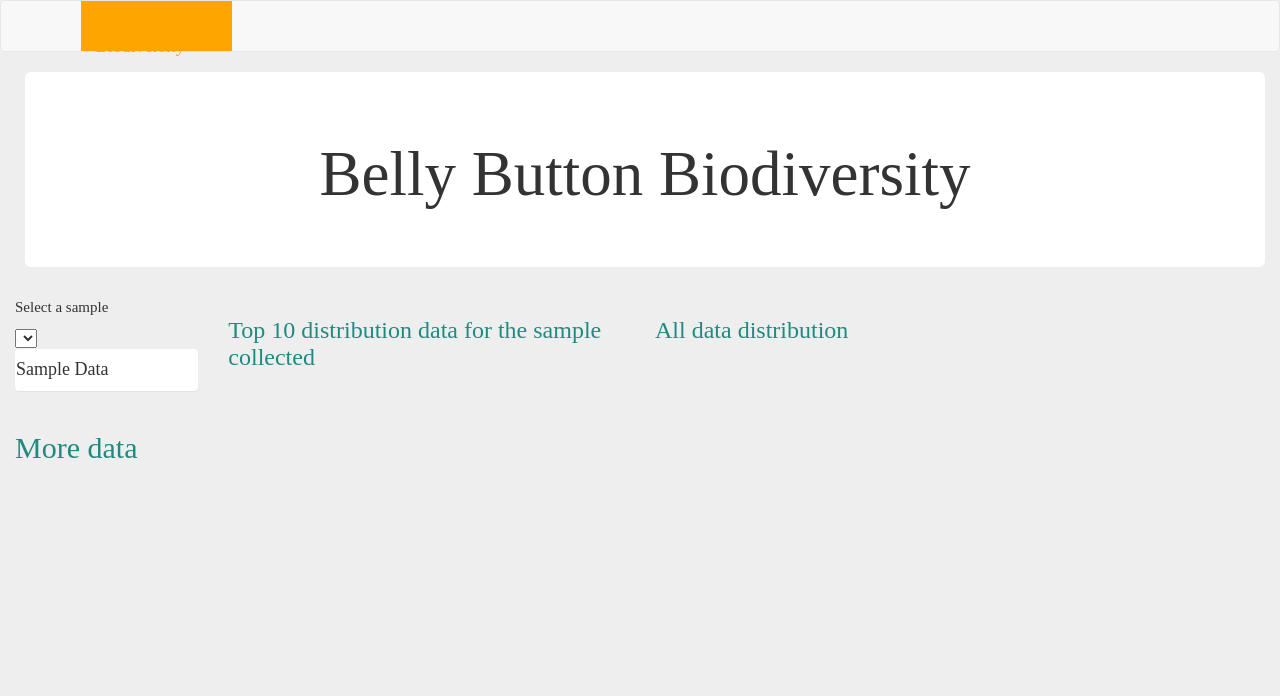
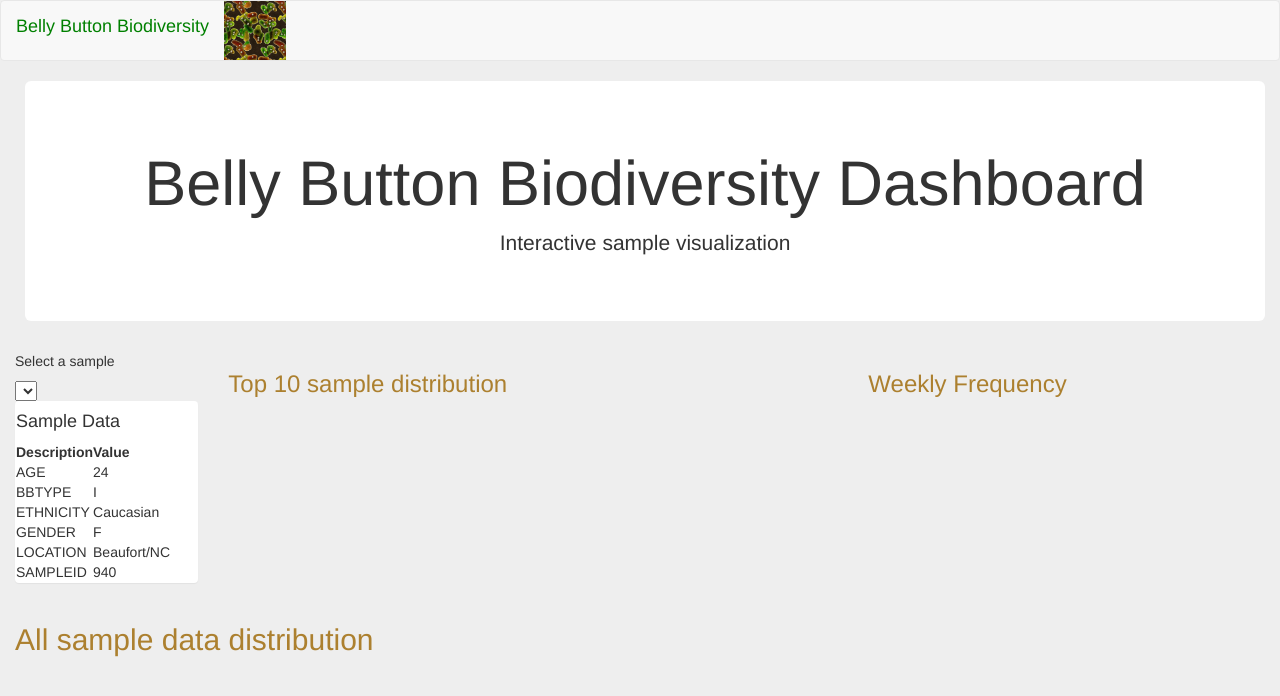
Before and after one commit to gvo34/Belly, a Flask app: page / in a window 1280 px wide. Shown: the top 696 px of the page. Run offline with Flask 2, Linux system fonts and the light colour scheme; lists and menus that the app fills with data are empty; some libraries are stand-ins or nearby versions.

Commit message:
update dial for gauge

```diff
--- a/app.py
+++ b/app.py
@@ -33,7 +33,7 @@ session = Session(engine)
 # Flask Setup
 #################################################
 app = Flask(__name__)
-
+BB_SAMPLE = 'BB_940'  ## Initial value at load up time
 
 # Query the database and send the jsonified results
 
@@ -123,7 +123,9 @@ def metadata(sample):
         'LOCATION':results[0][4],
         'SAMPLEID':int(sampleid)
     }
-    return jsonify(metadata)
+
+    print(metadata)
+    return metadata
 
 @app.route('/wfreq/<sample>')
 def weekly(sample):
@@ -207,7 +209,9 @@ def samples(sample):
 
 @app.route('/')
 def home():
-    return render_template("index.html")
+    sample_data = metadata(BB_SAMPLE)
+    weekly_freq = weekly(BB_SAMPLE)
+    return render_template("index.html", sample_data=sample_data, weekly_freq=weekly_freq)
 
 
 
--- a/templates/styles.css
+++ b/static/css/styles.css
@@ -3,7 +3,7 @@
     background-color:red !important;
     color:whitesmoke !important;
 }
-*/
+
 
 .navbar{
     margin-bottom: 20px !important;
@@ -13,21 +13,21 @@
     background-color:orange;
     margin-left:30% !important;
 }
-
+*/
 
 body{
-    font-family: 'Times New Roman', Times, serif !important;
     background-color: #eee;
 }
 
 img{
-    max-width: 100%;
-    max-height:100%
+    max-width: 5%;
+    max-height:5%
 }
-
+/*
 p{
     font-size:15px !important;
 }
+*/
 .panel-heading{
     height:10px !important;
     padding:0;
@@ -35,11 +35,11 @@ p{
 }
 
 h3{
-    color:rgb(30, 139, 129);
+    color:rgba(163, 113, 20, 0.877);
 }
 
 h2{
-    color:rgb(30, 139, 129);
+    color:rgba(163, 113, 20, 0.877);
 }
 
 .jumbotron{
--- a/static/js/plotly.js
+++ b/static/js/plotly.js
@@ -4,10 +4,40 @@
  *
  */
 
+function gauge(frequency){
 
-function drawgauge(frequency){
-    // Enter a speed between 0 and 180
-var level = frequency;
+// display as a level between 0 and 180
+switch(frequency){
+    case 0:
+        level = 0;
+        break;
+    case 1:
+        level = 25;
+        break;
+    case 2:
+        level = 45;
+        break;
+    case 3:
+        level = 60;
+        break;
+    case 4:
+        level = 85;
+        break;
+    case 5:
+        level = 100;
+        break;
+    case 6:
+        level = 115;
+        break;
+    case 7:
+        level = 140;
+        break;
+    case 8:
+        level = 170;
+        break;
+    default:
+        level = 180;
+}
 
 // Trig to calc meter point
 var degrees = 180 - level,
@@ -28,23 +58,23 @@ var data = [{ type: 'scatter',
    x: [0], y:[0],
     marker: {size: 28, color:'850000'},
     showlegend: false,
-    name: 'Weekly Frequency',
-    text: level,
+    name: 'frequency',
+    text: frequency,
     hoverinfo: 'text+name'},
-  { values: [50/9, 50/9, 50/9, 50/9, 50/9, 50/9, 50/9, 50/9, 50/9,50],
+  { values: [50/9,50/9, 50/9, 50/9, 50/9, 50/9, 50/9, 50/9,50/9,50],
   rotation: 90,
-  text: ['9-8', '8-7', '7-6', '6-5',
-            '5-4', '4-3', '3-2','2-1','1-0'],
+  text: ['8-9', '7-8', '6-7', '5-6', '4-5', '3-4',
+            '2-3', '1-2', '0-1',''],
   textinfo: 'text',
   textposition:'inside',
   marker: {colors:['rgba(14, 127, 0, .5)', 'rgba(110, 154, 22, .5)',
                          'rgba(170, 202, 42, .5)', 'rgba(202, 209, 95, .5)',
-                         'rgba(210, 206, 145, .5)', 'rgba(220, 226, 202, .5)',
-                         'rgba(230, 216, 145, .5)', 'rgba(240, 226, 202, .5)',
-                         'rgba(248, 226, 202, .5)',
-                         'rgba(255, 255, 255, 0)'],
-                        },
-  labels: ['9-8', '8-7', '7-6', '6-5', '5-4', '4-3', '3-2', '2-1', '1-0'],
+                         'rgba(205, 202, 42, .5)', 'rgba(210, 209, 95, .5)',
+                         'rgba(210, 206, 145, .5)', 'rgba(232, 226, 202, .5)',
+                         'rgba(240, 216, 145, .5)',
+                         'rgba(255, 255, 255, 0)']},
+  labels: ['8-9', '7-8', '6-7', '5-6', '4-5', '3-4',
+  '2-3', '1-2', '0-1',''],
   hoverinfo: 'label',
   hole: .5,
   type: 'pie',
@@ -60,7 +90,7 @@ var layout = {
         color: '850000'
       }
     }],
-  title: '<b>Gauge</b> <br> Frequency 0-9',
+  title: 'Weekly frequency 0-9',
   xaxis: {zeroline:false, showticklabels:false,
              showgrid: false, range: [-1, 1]},
   yaxis: {zeroline:false, showticklabels:false,
@@ -68,7 +98,12 @@ var layout = {
 };
 
 Plotly.newPlot('dialweek', data, layout);
+
+
+
+
 }
+
 
 /*
  * Update the plot with new data
@@ -115,10 +150,9 @@ function updatePlotly(newdata) {
     Plotly.restyle(scatdiv, 'y', [newdata.sample_values]);
     Plotly.restyle(scatdiv, 'text', [newdata.otu_desc]);
     Plotly.restyle(scatdiv, 'marker.size', [size]);
-    Plotly.restyle(scatdiv, "marker.color",[colors]);
 
-
-
+    // WHY doesnt this work?
+    //Plotly.restyle(scatdiv, "marker.color",[colors]);
     // var update = {
     //     'x':newdata.otu_ids,
     //     'y':newdata.sample_values,
@@ -130,8 +164,6 @@ function updatePlotly(newdata) {
     // };
     // Plotly.update(scatdiv, update,[0]);
 
-
-
 }
 
 /*
@@ -142,8 +174,25 @@ function optionChanged(route) {
     console.log("called with  "+ route);
     Plotly.d3.json(`samples/${route}`, function(error, data) {
         console.log("Option Changed", data);
+        // update pie chart and scatter plot
         updatePlotly(data);
     });
+
+
+    // update weekly frequency gauge and sample metadata
+    var wf = weekly(route);
+
+    gauge(wf);
+
+    // var metadata = meta(`metadata/${route}`);
+
+    // var TABLE = document.getElementById('tbody');
+    // for (var i = 1; i < response.length; i++) {
+    //     var TDATA = document.createElement('td');
+    //     var selectHTML = "<td>" + metadata[i] + +  "</td>";
+    //     TDATA.innerHTML = selectHTML;
+    //     TABLE.add(TDATA);
+    // }
 
 
 }
@@ -197,7 +246,7 @@ function meta(sample){
         if (error) return console.warn(error);
         return response
     });
-    tablepanel = document.getElementById('sampledata');
+
 
 }
 
@@ -231,7 +280,7 @@ function samples(sample){
 }
 
 
-function init() {
+function init(bbsample) {
     console.log("INIT ");
 
     // Empty charts to begin
@@ -268,30 +317,10 @@ function init() {
     Plotly.plot('scatter',traces, layout);
 
     // Draw initial sample
-    var bbsample = 'BB_940'
     console.log("display initial pie with "+ bbsample);
     optionChanged(bbsample);
-
-    var weekly_freq = weekly(bbsample);
-    console.log("display the gauge dial  with " + weekly_freq);
-
-
-    drawgauge(5);
-
-    // console.log("display the sample data table");
-    // metadata(bbsample);
-    // var bbsample = 'BB-940'
-
-
-
-
-
-
-
-
-
   }
 
 
 names()
-init()
+init('BB_940')
--- a/templates/index.html
+++ b/templates/index.html
@@ -6,7 +6,7 @@
     <meta http-equiv="X-UA-Compatible" content="ie=edge">
     <title>Belly Button Biodiversity </title>
     <link rel="stylesheet" href="https://maxcdn.bootstrapcdn.com/bootstrap/3.3.7/css/bootstrap.min.css">
-    <link rel="stylesheet" href="styles.css">
+    <link rel="stylesheet" href="{{ url_for('static', filename='css/styles.css') }}">
 
 </head>
 <body>
@@ -20,10 +20,11 @@
                 <span class="icon-bar"></span>
                 <span class="icon-bar"></span>
                 </button>
-                        <a style="color:orange" class="navbar-brand" href=#>
+                <a style="color:green" class="navbar-brand" href=#>
                 Belly Button Biodiversity
                 </a>
             </div>
+                <img src="{{ url_for('static',filename='img/bacteria_by_filterforgedotcom.jpg') }}">
 
         </div> <!-- /.container-fluid -->
     </nav>
@@ -32,7 +33,8 @@
     <div class="container-fluid col-md-12">
             <div class="jumbotron" style="text-align: center">
                 <div class="row">
-                    <h1>Belly Button Biodiversity</h1>
+                    <h1>Belly Button Biodiversity Dashboard</h1>
+                    <p>Interactive sample visualization</p>
                 </div>
             </div>
 
@@ -44,29 +46,35 @@
 
                         <div class="panel">
                             <h4> Sample Data</h4>
-                            <p id="sampledata">
-                                {{ metadata }}
-                            </p>
-
-
+                            <table>
+                                <theader>
+                                   <th>Description</th>
+                                   <th>Value</th>
+                                </theader>
+                             <tbody>
+                                 {% for key, value in sample_data.items() %}
+                                       <tr><td> {{key}} </td><td> {{value}} </td></tr>
+                                 {% endfor %}
+                             </tbody>
+                             </table>
                         </div>
 
                     </div>
 
 
-                    <div class="col-md-4">
-                        <h3>Top 10 distribution data for the sample collected</h3>
+                    <div class="col-md-6">
+                        <h3>Top 10 sample distribution</h3>
                         <div id="plot"></div>
                     </div>
                     <div class="col-md-4">
-                        <h3>All data distribution</h3>
+                        <h3>Weekly Frequency</h3>
                         <div id="dialweek"></div>
                     </div>
                 </div>
 
                 <div class="row">
                     <div class="col-md-12">
-                    <h2>More data</h2>
+                    <h2>All sample data distribution</h2>
                     <div id="scatter"></div>
                     </div>
                 </div>
```
Also changed, not shown: static/img/bacteria_by_filterforgedotcom.jpg (added), 3 other files. Lines whose indentation alone changed are shown as unchanged.
